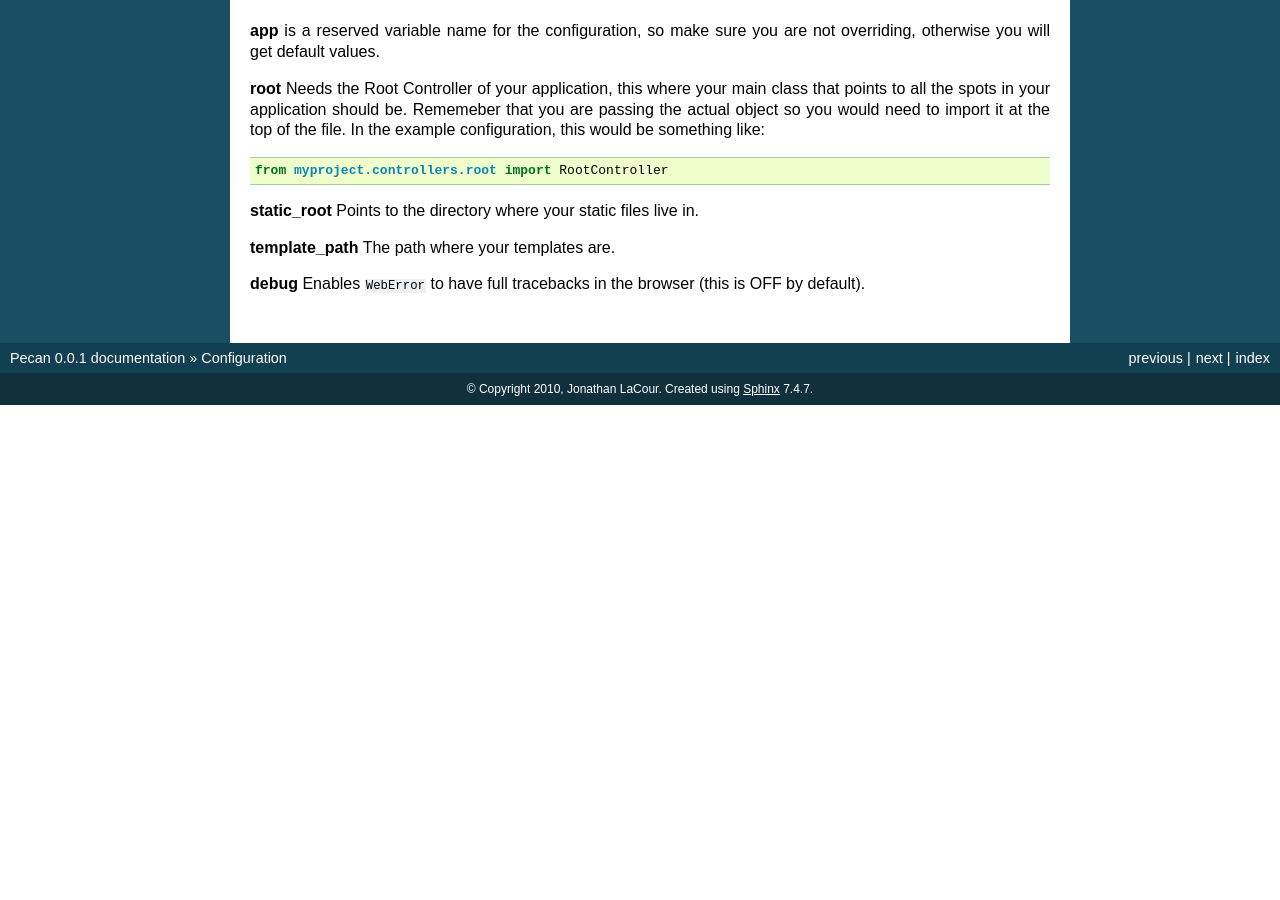
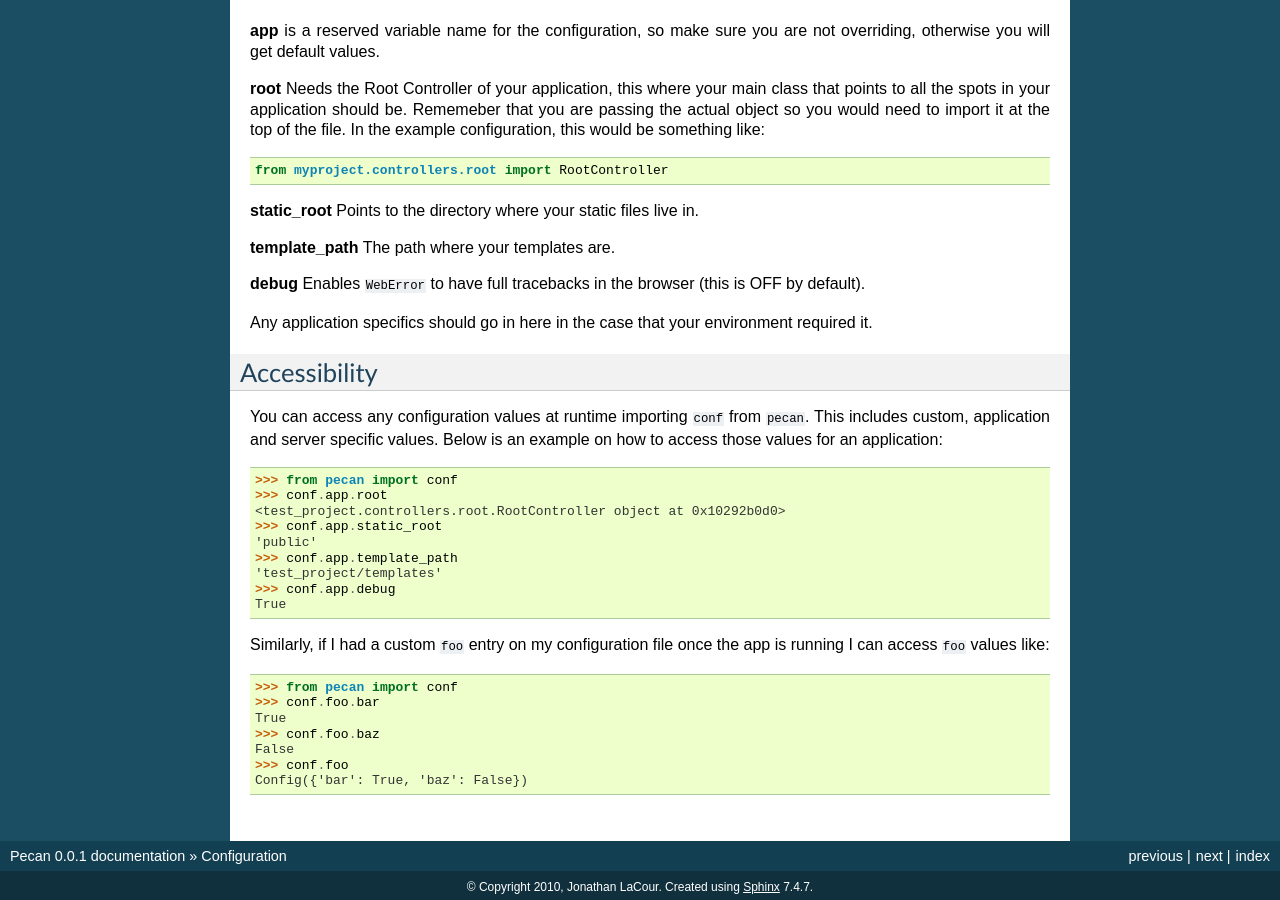
Before and after one commit to stackforge/pecan, a Sphinx documentation site: the page built from docs/0.0.1/source/configuration.rst, in a window 1280 px wide and 900 px high, scrolled down 982 px. Built offline with Sphinx 7.4.7, drawn with Linux system fonts in a browser that asks for light colours; pages that are not in the unit, such as notebooks, are missing from menus; before the commit the page ends 1387 px from its top, so only the background shows below that.

Commit message:
added a couple more sections and started working on Server configuration specific stuff

```diff
--- a/docs/0.0.1/source/configuration.rst
+++ b/docs/0.0.1/source/configuration.rst
@@ -74,3 +74,34 @@ top of the file. In the example configuration, this would be something like::
 
 **debug** Enables ``WebError`` to have full tracebacks in the browser (this is
 OFF by default).
+
+Any application specifics should go in here in the case that your environment
+required it.
+
+
+Accessibility
+--------------
+You can access any configuration values at runtime importing ``conf`` from
+``pecan``. This includes custom, application and server specific values.
+Below is an example on how to access those values for an application::
+
+    >>> from pecan import conf
+    >>> conf.app.root
+    <test_project.controllers.root.RootController object at 0x10292b0d0>
+    >>> conf.app.static_root
+    'public'
+    >>> conf.app.template_path
+    'test_project/templates'
+    >>> conf.app.debug
+    True
+
+Similarly, if I had a custom ``foo`` entry on my configuration file once the
+app is running I can access ``foo`` values like::
+
+    >>> from pecan import conf
+    >>> conf.foo.bar
+    True
+    >>> conf.foo.baz
+    False
+    >>> conf.foo
+    Config({'bar': True, 'baz': False})
```
